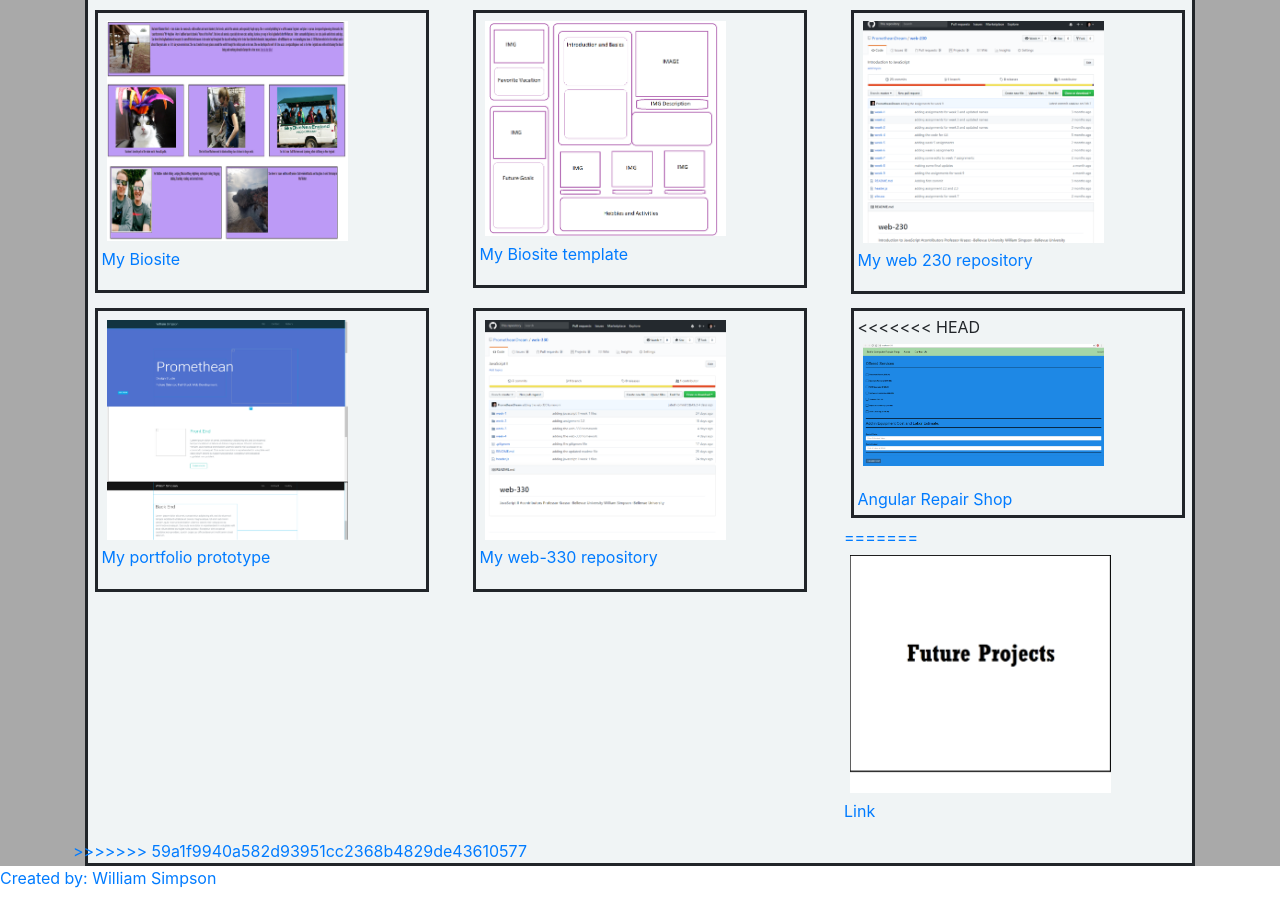
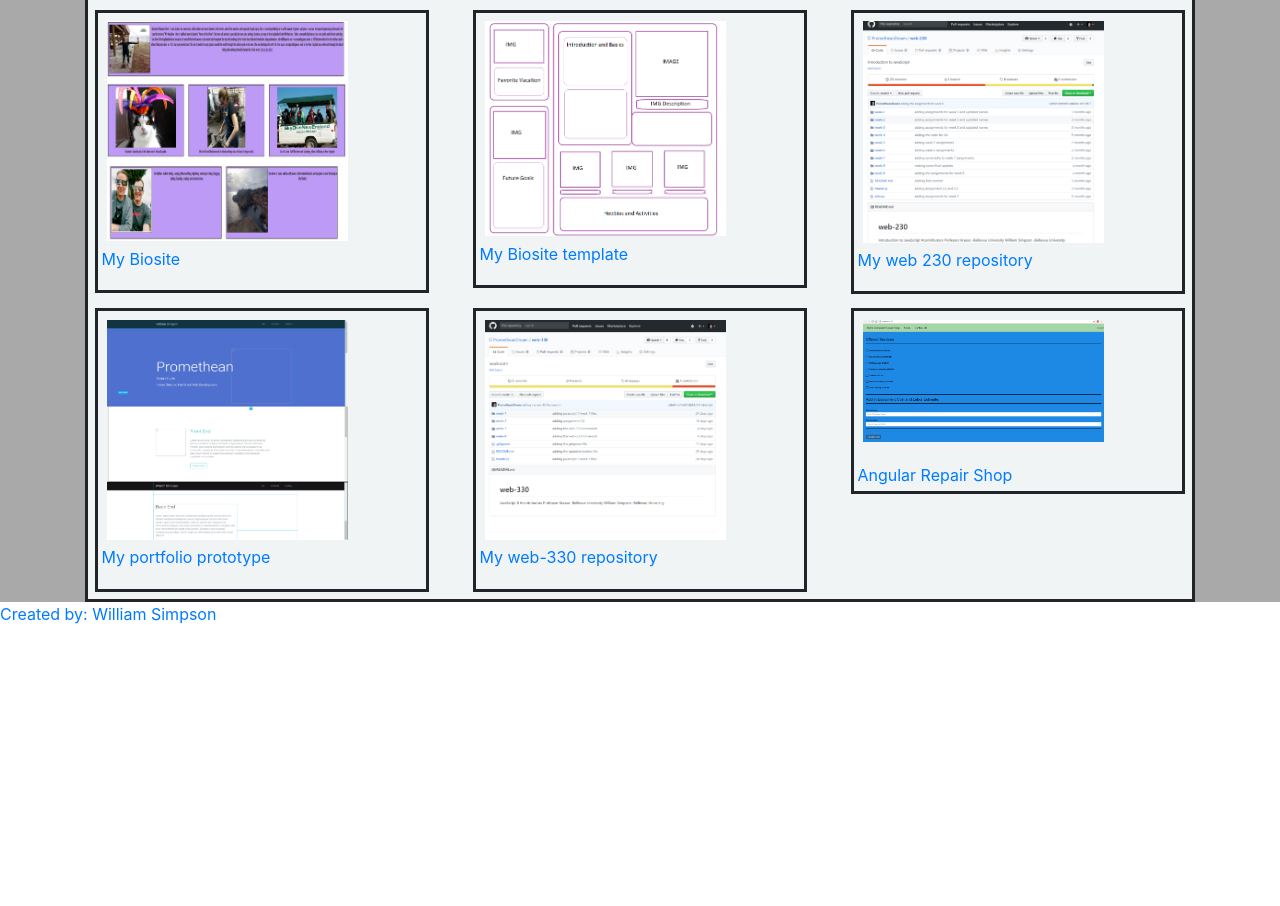
Before and after one commit to PrometheanDream/personal-portfolio, a plain HTML site: page index.html in a window 1280 px wide. Shown: the part 4370-5276 px from the top of the page. After the commit the page ends 5012 px from the top, so only its background shows below. Drawn offline with nearby package versions, Linux system fonts and the light colour scheme.

Commit message:
updating index.html

```diff
--- a/index.html
+++ b/index.html
@@ -196,16 +196,10 @@
                         </div>
                         <div class="col-lg-4 col-sm-12">
                             <div class="thumbnail">
-<<<<<<< HEAD
                                 <img id="gallery-image" src="img/simpson-9.3_main_page_pic.png">
                                 <div id="gallery-link"><p ><a href="https://prometheandream.github.io/web-425/"></p>Angular Repair Shop</div>
                             </div>
 
-=======
-                                <img id="gallery-image" src="img/future-projects.png">
-                                <div id="gallery-link"><p >Link</p></div>
-                            </div>
->>>>>>> 59a1f9940a582d93951cc2368b4829de43610577
                         </div>
 
                     </div>
```
